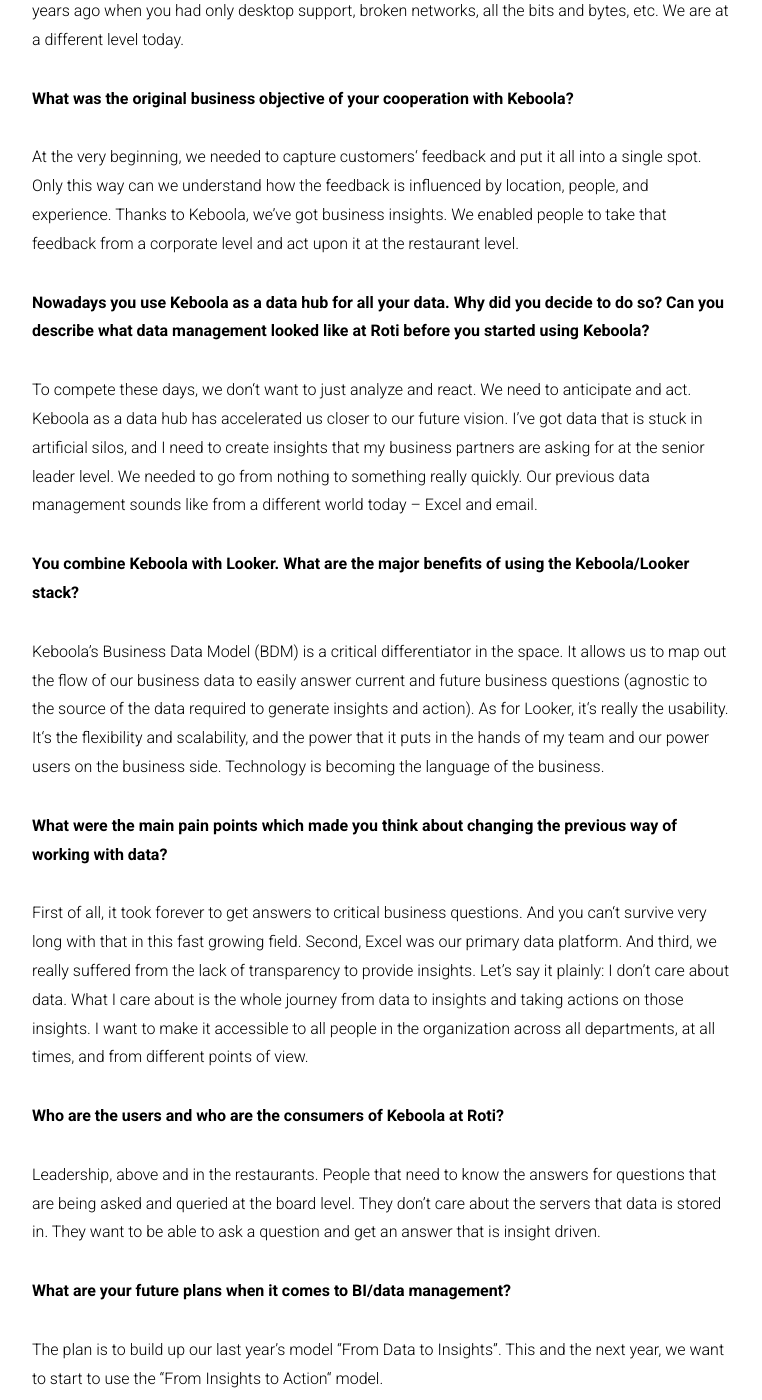
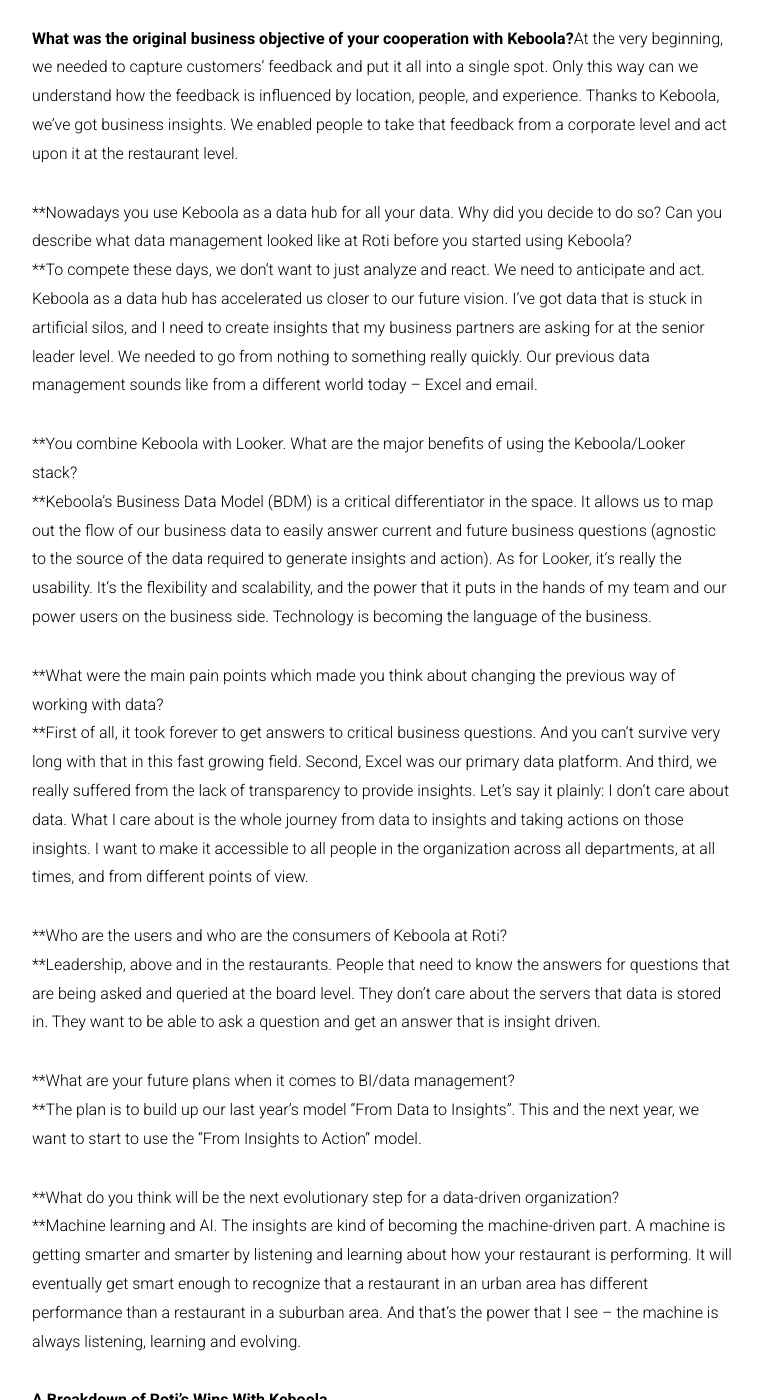
Before and after one commit to keboola/website, a Jekyll site: the page built from _customer-stories/jeff-miller-from-roti-modern-mediterranean-cooking-big-data-with-love-for-mediterranean-cuisine.md, in a window 1280 px wide and 1400 px high, scrolled down 1928 px. Shown: the whole window, without its empty margins (258-1020 px from the left). Built offline with Jekyll 4.4.1, drawn with Linux system fonts in a browser that asks for light colours; nearby versions of some CDN libraries; a script that is not in the unit is left out; some of the changed text lies outside the part shown.

Commit message:
Update from Forestry.io Masha Reutovski updated _customer-stories/jeff-miller-from-roti-modern-mediterranean-cooking-big-data-with-love-for-mediterranean-cuisine.md

```diff
--- a/_customer-stories/jeff-miller-from-roti-modern-mediterranean-cooking-big-data-with-love-for-mediterranean-cuisine.md
+++ b/_customer-stories/jeff-miller-from-roti-modern-mediterranean-cooking-big-data-with-love-for-mediterranean-cuisine.md
@@ -15,44 +15,34 @@
 
 Jeff has a long history of combining his passion for technology and innovation at the intersection of customer experience and business. Before Roti, he was Director of Technology Innovation & Seed Stores at McDonald’s. Jeff takes relevant technology innovations and applies them in the food industry. For him, it is the new normal.
 
-**Jeff, can you please tell us what were the first challenges you had to deal with when you stepped into ROTI?**
+**Jeff, can you please tell us what were the first challenges you had to deal with when you stepped into ROTI?
+**With the old system, we were not able to identify the insights that were necessary to drive better action. We needed to improve communication across all levels and listen to the signals that could, with focused investment, create the biggest change for us and identify the measures that were most impactful for us.
 
-With the old system, we were not able to identify the insights that were necessary to drive better action. We needed to improve communication across all levels and listen to the signals that could, with focused investment, create the biggest change for us and identify the measures that were most impactful for us.
+**And that was possible only with today’s technology?
+**Absolutely. Technology nowadays is really around the insights in the culture and the innovation that you can bring from a differentiation perspective, free from a brand. It’s definitely nothing like twenty years ago when you had only desktop support, broken networks, all the bits and bytes, etc. We are at a different level today.
 
-**And that was possible only with today’s technology?**
+**What was the original business objective of your cooperation with Keboola?**At the very beginning, we needed to capture customers‘ feedback and put it all into a single spot. Only this way can we understand how the feedback is influenced by location, people, and experience. Thanks to Keboola, we’ve got business insights. We enabled people to take that feedback from a corporate level and act upon it at the restaurant level.
 
-Absolutely. Technology nowadays is really around the insights in the culture and the innovation that you can bring from a differentiation perspective, free from a brand. It’s definitely nothing like twenty years ago when you had only desktop support, broken networks, all the bits and bytes, etc. We are at a different level today.
+**Nowadays you use Keboola as a data hub for all your data. Why did you decide to do so? Can you describe what data management looked like at Roti before you started using Keboola?
+**To compete these days, we don‘t want to just analyze and react. We need to anticipate and act. Keboola as a data hub has accelerated us closer to our future vision. I’ve got data that is stuck in artificial silos, and I need to create insights that my business partners are asking for at the senior leader level. We needed to go from nothing to something really quickly. Our previous data management sounds like from a different world today – Excel and email.
 
-**What was the original business objective of your cooperation with Keboola?**
+**You combine Keboola with Looker. What are the major benefits of using the Keboola/Looker stack?
+**Keboola’s Business Data Model (BDM) is a critical differentiator in the space. It allows us to map out the flow of our business data to easily answer current and future business questions (agnostic to the source of the data required to generate insights and action). As for Looker, it‘s really the usability. It‘s the flexibility and scalability, and the power that it puts in the hands of my team and our power users on the business side. Technology is becoming the language of the business.
 
-At the very beginning, we needed to capture customers‘ feedback and put it all into a single spot. Only this way can we understand how the feedback is influenced by location, people, and experience. Thanks to Keboola, we’ve got business insights. We enabled people to take that feedback from a corporate level and act upon it at the restaurant level.
+**What were the main pain points which made you think about changing the previous way of working with data?
+**First of all, it took forever to get answers to critical business questions. And you can‘t survive very long with that in this fast growing field. Second, Excel was our primary data platform. And third, we really suffered from the lack of transparency to provide insights. Let’s say it plainly: I don’t care about data. What I care about is the whole journey from data to insights and taking actions on those insights. I want to make it accessible to all people in the organization across all departments, at all times, and from different points of view.
 
-**Nowadays you use Keboola as a data hub for all your data. Why did you decide to do so? Can you describe what data management looked like at Roti before you started using Keboola?**
+**Who are the users and who are the consumers of Keboola at Roti?
+**Leadership, above and in the restaurants. People that need to know the answers for questions that are being asked and queried at the board level. They don’t care about the servers that data is stored in. They want to be able to ask a question and get an answer that is insight driven.
 
-To compete these days, we don‘t want to just analyze and react. We need to anticipate and act. Keboola as a data hub has accelerated us closer to our future vision. I’ve got data that is stuck in artificial silos, and I need to create insights that my business partners are asking for at the senior leader level. We needed to go from nothing to something really quickly. Our previous data management sounds like from a different world today – Excel and email.
+**What are your future plans when it comes to BI/data management?
+**The plan is to build up our last year’s model “From Data to Insights”. This and the next year, we want to start to use the “From Insights to Action“ model.
 
-**You combine Keboola with Looker. What are the major benefits of using the Keboola/Looker stack?**
+**What do you think will be the next evolutionary step for a data-driven organization?
+**Machine learning and AI. The insights are kind of becoming the machine-driven part. A machine is getting smarter and smarter by listening and learning about how your restaurant is performing. It will eventually get smart enough to recognize that a restaurant in an urban area has different performance than a restaurant in a suburban area. And that’s the power that I see – the machine is always listening, learning and evolving.
 
-Keboola’s Business Data Model (BDM) is a critical differentiator in the space. It allows us to map out the flow of our business data to easily answer current and future business questions (agnostic to the source of the data required to generate insights and action). As for Looker, it‘s really the usability. It‘s the flexibility and scalability, and the power that it puts in the hands of my team and our power users on the business side. Technology is becoming the language of the business.
-
-**What were the main pain points which made you think about changing the previous way of working with data?**
-
-First of all, it took forever to get answers to critical business questions. And you can‘t survive very long with that in this fast growing field. Second, Excel was our primary data platform. And third, we really suffered from the lack of transparency to provide insights. Let’s say it plainly: I don’t care about data. What I care about is the whole journey from data to insights and taking actions on those insights. I want to make it accessible to all people in the organization across all departments, at all times, and from different points of view.
-
-**Who are the users and who are the consumers of Keboola at Roti?**
-
-Leadership, above and in the restaurants. People that need to know the answers for questions that are being asked and queried at the board level. They don’t care about the servers that data is stored in. They want to be able to ask a question and get an answer that is insight driven.
-
-**What are your future plans when it comes to BI/data management?**
-
-The plan is to build up our last year’s model “From Data to Insights”. This and the next year, we want to start to use the “From Insights to Action“ model.
-
-**What do you think will be the next evolutionary step for a data-driven organization?**
-
-Machine learning and AI. The insights are kind of becoming the machine-driven part. A machine is getting smarter and smarter by listening and learning about how your restaurant is performing. It will eventually get smart enough to recognize that a restaurant in an urban area has different performance than a restaurant in a suburban area. And that’s the power that I see – the machine is always listening, learning and evolving.
-
-\**A Breakdown of Roti’s Wins With Keboola
-\**We at Keboola have been proud and excited to help Roti reach the next level in their mission - through the power of data. Since bringing Keboola on, we’ve helped Roti achieve the following:
+**A Breakdown of Roti’s Wins With Keboola**
+We at Keboola have been proud and excited to help Roti reach the next level in their mission - through the power of data. Since bringing Keboola on, we’ve helped Roti achieve the following:
 
 * Shaving off nearly 4 hours of manual work per employee through automation.
 * Linking data insights with the Sales team for improved business relations.
```
